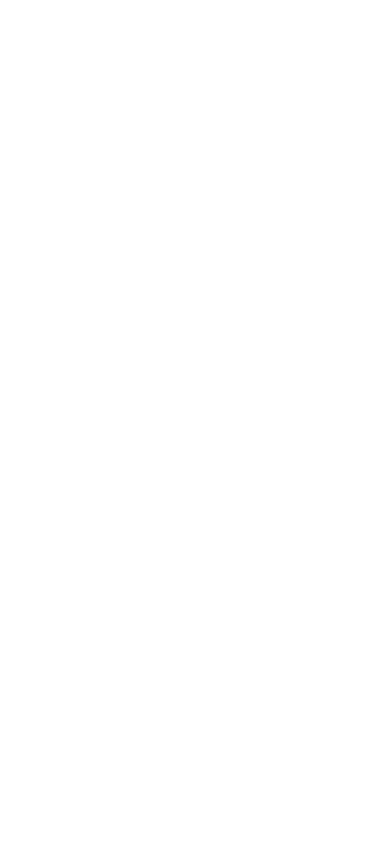
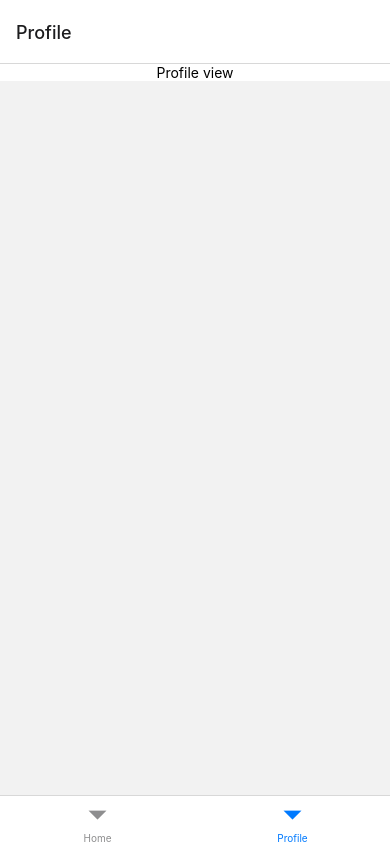
Before and after one commit to JerbsH/wbma, a React Native app: screen /Profile in a window 390 px wide. Built offline with nearby package versions, Linux system fonts and the light colour scheme; no server answers.

Commit message:
navigation tabs and stack

```diff
--- a/App.js
+++ b/App.js
@@ -1,46 +1,13 @@
-import {Platform, SafeAreaView, StyleSheet} from 'react-native';
 import {StatusBar} from 'expo-status-bar';
-import List from './components/List';
+import Navigator from './navigators/Navigator';
 
 const App = () => {
   return (
     <>
-      <SafeAreaView style={styles.container}>
-        <List />
-      </SafeAreaView>
+      <Navigator />
       <StatusBar style="auto" />
     </>
   );
 };
 
-const styles = StyleSheet.create({
-  container: {
-    paddingTop: Platform.OS === 'android' ? 30 : 0,
-    backgroundColor: '#fff',
-    alignItems: 'center',
-    justifyContent: 'center',
-  },
-  TouchableOpacity: {
-    marginVertical: 2,
-  },
-  box: {
-    flex: 1,
-    flexDirection: 'row',
-    backgroundColor: 'lightgrey',
-  },
-  Image: {
-    margin: 5,
-    width: '45%',
-    height: 'auto',
-  },
-  View: {
-    width: '50%',
-    margin: 5,
-  },
-  Text: {
-    height: 'auto',
-    width: '100%',
-  },
-});
-
 export default App;
--- /dev/null
+++ b/Views/Home.js
@@ -0,0 +1,50 @@
+import React from 'react';
+import {Platform, SafeAreaView, StyleSheet} from 'react-native';
+import List from '../components/List';
+import PropTypes from 'prop-types';
+
+const Home = ({navigation}) => {
+  return (
+    <>
+      <SafeAreaView style={styles.container}>
+        <List navigation={navigation} />
+      </SafeAreaView>
+    </>
+  );
+};
+
+const styles = StyleSheet.create({
+  container: {
+    paddingTop: Platform.OS === 'android' ? 30 : 0,
+    backgroundColor: '#fff',
+    alignItems: 'center',
+    justifyContent: 'center',
+  },
+  TouchableOpacity: {
+    marginVertical: 2,
+  },
+  box: {
+    flex: 1,
+    flexDirection: 'row',
+    backgroundColor: 'lightgrey',
+  },
+  Image: {
+    margin: 5,
+    width: '45%',
+    height: 'auto',
+  },
+  View: {
+    width: '50%',
+    margin: 5,
+  },
+  Text: {
+    height: 'auto',
+    width: '100%',
+  },
+});
+
+Home.propTypes = {
+  navigation: PropTypes.object,
+};
+
+export default Home;
--- /dev/null
+++ b/Views/Profile.js
@@ -0,0 +1,44 @@
+import React from 'react';
+import {Platform, SafeAreaView, StyleSheet, Text} from 'react-native';
+
+const Profile = (props) => {
+  return (
+    <>
+      <SafeAreaView style={styles.container}>
+        <Text>Profile view</Text>
+      </SafeAreaView>
+    </>
+  );
+};
+
+const styles = StyleSheet.create({
+  container: {
+    paddingTop: Platform.OS === 'android' ? 30 : 0,
+    backgroundColor: '#fff',
+    alignItems: 'center',
+    justifyContent: 'center',
+  },
+  TouchableOpacity: {
+    marginVertical: 2,
+  },
+  box: {
+    flex: 1,
+    flexDirection: 'row',
+    backgroundColor: 'lightgrey',
+  },
+  Image: {
+    margin: 5,
+    width: '45%',
+    height: 'auto',
+  },
+  View: {
+    width: '50%',
+    margin: 5,
+  },
+  Text: {
+    height: 'auto',
+    width: '100%',
+  },
+});
+
+export default Profile;
--- /dev/null
+++ b/Views/Single.js
@@ -0,0 +1,48 @@
+import React from 'react';
+import {Platform, SafeAreaView, StyleSheet, Text} from 'react-native';
+import {PropTypes} from 'prop-types';
+
+const Single = ({route, navigation}) => {
+  const singleMedia = route.params;
+  return (
+    <SafeAreaView style={styles.container}>
+      <Text>{singleMedia.title}</Text>
+    </SafeAreaView>
+  );
+};
+
+const styles = StyleSheet.create({
+  container: {
+    paddingTop: Platform.OS === 'android' ? 30 : 0,
+    backgroundColor: '#fff',
+    alignItems: 'center',
+    justifyContent: 'center',
+  },
+  TouchableOpacity: {
+    marginVertical: 2,
+  },
+  box: {
+    flex: 1,
+    flexDirection: 'row',
+    backgroundColor: 'lightgrey',
+  },
+  Image: {
+    margin: 5,
+    width: '45%',
+    height: 'auto',
+  },
+  View: {
+    width: '50%',
+    margin: 5,
+  },
+  Text: {
+    height: 'auto',
+    width: '100%',
+  },
+});
+
+Single.propTypes = {
+  navigation: PropTypes.object,
+  route: PropTypes.object,
+};
+export default Single;
--- a/components/List.js
+++ b/components/List.js
@@ -1,14 +1,22 @@
 import {FlatList} from 'react-native';
 import ListItem from './ListItem';
 import {useMedia} from '../hook/ApiHooks';
-const List = () => {
+import PropTypes from 'prop-types';
+
+const List = ({navigation}) => {
   const {mediaArray} = useMedia();
   return (
     <FlatList
       data={mediaArray}
-      renderItem={({item}) => <ListItem singleMedia={item} />}
+      renderItem={({item}) => (
+        <ListItem navigation={navigation} singleMedia={item} />
+      )}
     />
   );
 };
 
+List.propTypes = {
+  navigation: PropTypes.object,
+};
+
 export default List;
--- a/components/ListItem.js
+++ b/components/ListItem.js
@@ -9,27 +9,28 @@
 import PropTypes from 'prop-types';
 import {mediaUrl} from '../utils/app-config';
 
-const ListItem = (props) => {
+const ListItem = ({singleMedia, navigation}) => {
   return (
-    <TouchableOpacity style={styles.TouchableOpacity}>
+    <TouchableOpacity
+      style={styles.TouchableOpacity}
+      onPress={() => {
+        navigation.navigate('Single', singleMedia);
+      }}
+    >
       <View style={styles.box}>
         <Image
           style={styles.Image}
           source={{
-            uri: mediaUrl + props.singleMedia.thumbnails.w160,
+            uri: mediaUrl + singleMedia.thumbnails.w160,
           }}
         />
         <View style={styles.View}>
-          <Text style={styles.Text}>{props.singleMedia.title}</Text>
-          <Text>{props.singleMedia.description}</Text>
+          <Text style={styles.Text}>{singleMedia.title}</Text>
+          <Text>{singleMedia.description}</Text>
         </View>
       </View>
     </TouchableOpacity>
   );
-};
-
-ListItem.propTypes = {
-  singleMedia: PropTypes.object,
 };
 
 const styles = StyleSheet.create({
@@ -62,4 +63,8 @@
   },
 });
 
+ListItem.propTypes = {
+  singleMedia: PropTypes.object,
+  navigation: PropTypes.object,
+};
 export default ListItem;
--- /dev/null
+++ b/navigators/Navigator.js
@@ -0,0 +1,42 @@
+import React from 'react';
+import {createBottomTabNavigator} from '@react-navigation/bottom-tabs';
+import {NavigationContainer} from '@react-navigation/native';
+import Home from '../Views/Home';
+import Profile from '../Views/Profile';
+import {createNativeStackNavigator} from '@react-navigation/native-stack';
+import Single from '../Views/Single';
+
+const Tab = createBottomTabNavigator();
+const Stack = createNativeStackNavigator();
+
+const Tabscreen = () => {
+  return (
+    <Tab.Navigator>
+      <Tab.Screen name="Home" component={Home} />
+      <Tab.Screen name="Profile" component={Profile} />
+    </Tab.Navigator>
+  );
+};
+
+const Stackscreen = () => {
+  return (
+    <Stack.Navigator>
+      <Stack.Screen
+        name="Tabs"
+        component={Tabscreen}
+        options={{headerShown: false}}
+      />
+      <Stack.Screen name="Single" component={Single} />
+    </Stack.Navigator>
+  );
+};
+
+const Navigator = () => {
+  return (
+    <NavigationContainer>
+      <Stackscreen />
+    </NavigationContainer>
+  );
+};
+
+export default Navigator;
```
Also changed, not shown: package.json (+6 -1 lines), 1 other file (tests, documents, lock files or other folders).
